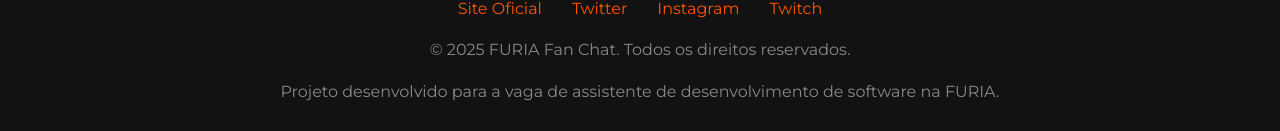
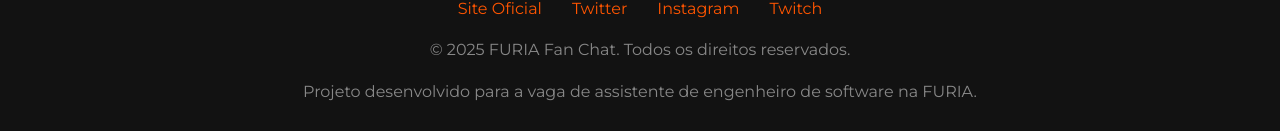
Before and after one commit to etwatanabe/furia-fan-chat, a React (Create React App) app in the folder frontend/: page / in a window 1280 px wide. Shown: the part 821-952 px from the top of the page. Built offline with nearby package versions, Linux system fonts and the light colour scheme.

Commit message:
fix footer p text

```diff
--- a/frontend/src/components/layout/Footer.tsx
+++ b/frontend/src/components/layout/Footer.tsx
@@ -45,7 +45,7 @@
           <a href="https://twitch.tv/furiatv" target="_blank" rel="noopener noreferrer">Twitch</a>
         </FooterLinks>
         <p>&copy; {new Date().getFullYear()} FURIA Fan Chat. Todos os direitos reservados.</p>
-        <p>Projeto desenvolvido para a vaga de assistente de desenvolvimento de software na FURIA.</p>
+        <p>Projeto desenvolvido para a vaga de assistente de engenheiro de software na FURIA.</p>
       </FooterContent>
     </FooterContainer>
   );
```
